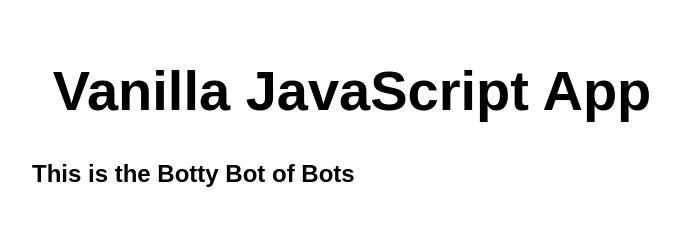
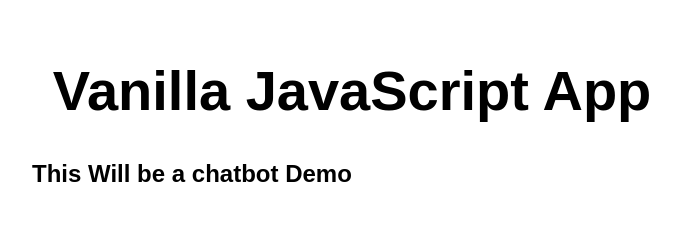
Before and after one commit to nkap12/webBot, a website: page src/index.html in a window 1280 px wide. Shown: the whole page, without its empty margins (288-968 px from the left). Drawn offline with Linux system fonts and the light colour scheme.

Commit message:
add description

```diff
--- a/src/index.html
+++ b/src/index.html
@@ -11,7 +11,7 @@
 <body>
   <main>
     <h1>Vanilla JavaScript App</h1>
-    <h2>This is the Botty Bot of Bots</h2>
+    <h2>This Will be a chatbot Demo</h2>
   </main>
 </body>
 
```
